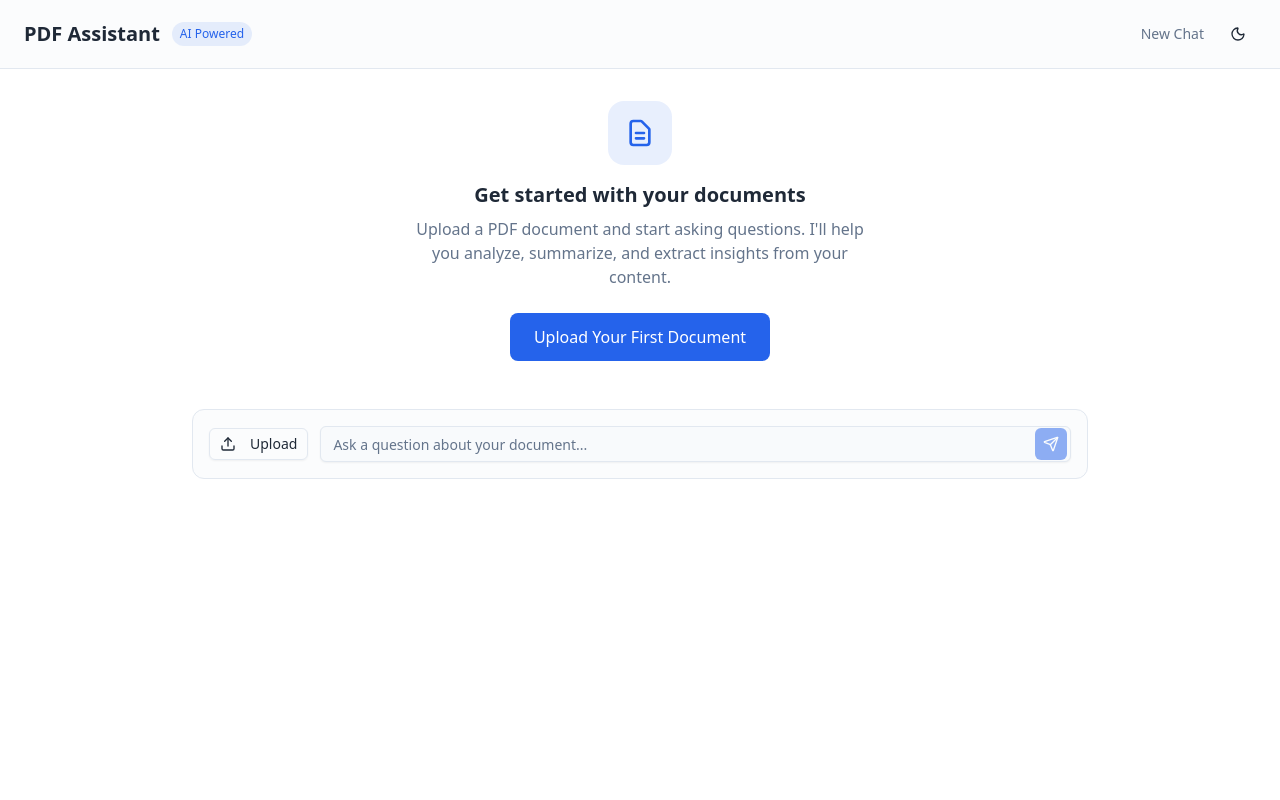
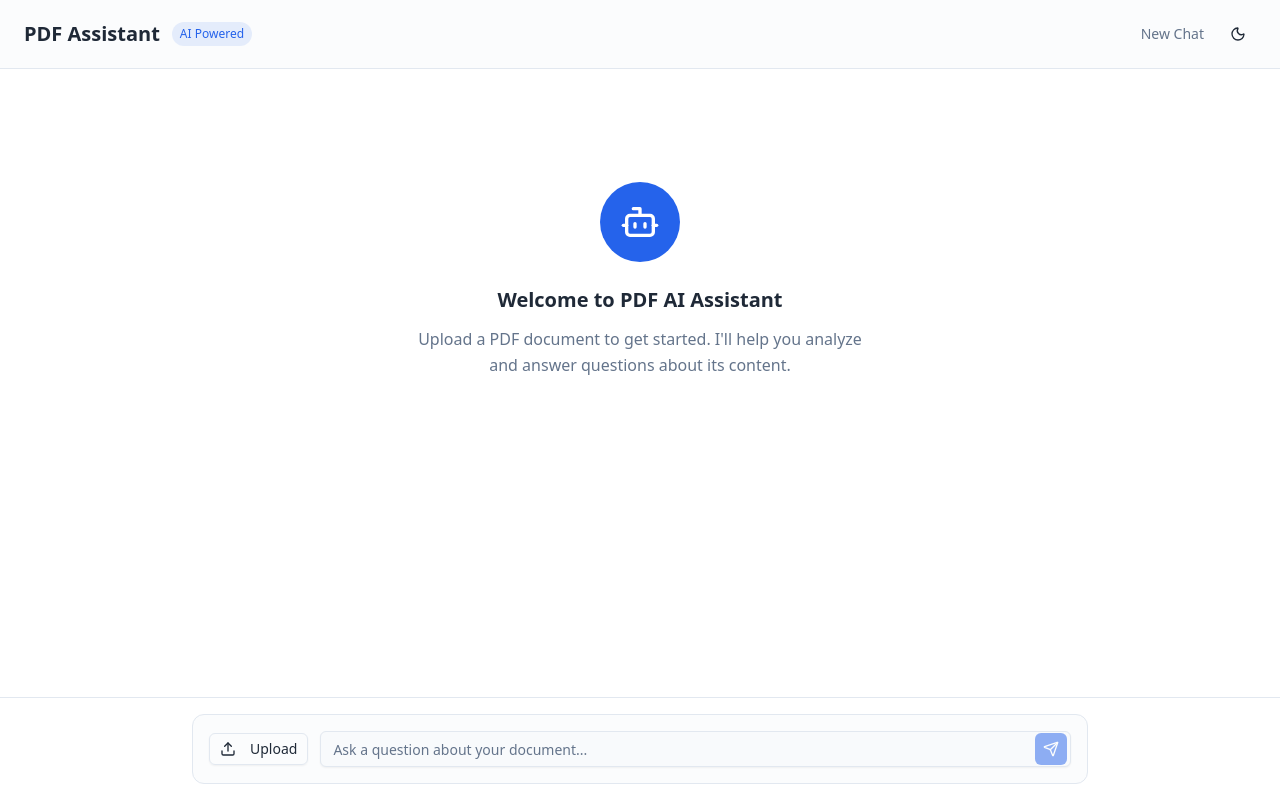
Before and after one commit to Akashbains10/pdf-assistant, a Next.js app in the folder client/: page / in a window 1280 px wide. Built offline with nearby package versions, Linux system fonts and the light colour scheme.

Commit message:
worked on the chat ui

```diff
--- a/client/app/page.tsx
+++ b/client/app/page.tsx
@@ -13,7 +13,7 @@ export default function Home() {
 
   return (
     <div className="min-h-screen bg-background text-foreground">
-      <header className="border-b border-border bg-card/50 backdrop-blur-sm">
+      <header className="fixed inset-x-0 top-0 z-50 border-b border-border bg-card/50 backdrop-blur-sm">
         <div className="px-6 py-4">
           <div className="flex items-center justify-between">
             <div className="flex items-center space-x-3">
@@ -33,7 +33,7 @@ export default function Home() {
         </div>
       </header>
 
-      <main className="flex-1">
+      <main className="flex-1 pt-20">
         <ChatInterface key={chatKey} />
       </main>
     </div>
--- a/client/components/chat-interface.tsx
+++ b/client/components/chat-interface.tsx
@@ -5,6 +5,10 @@ import { ChatMessage } from "./chat-message"
 import { TypingIndicator } from "./typing-indicator"
 import { MessageInput } from "./message-input"
 import { UploadModal } from "./upload-modal"
+import { ScrollArea } from "@/components/ui/scroll-area"
+import { useEffect, useRef } from "react";
+import { Bot } from "lucide-react"
+
 
 interface Message {
   id: string
@@ -27,6 +31,18 @@ export function ChatInterface() {
   const [isLoading, setIsLoading] = useState(false)
   const [showUploadModal, setShowUploadModal] = useState(false)
   const [uploadedFile, setUploadedFile] = useState<File | null>(null)
+  const bottomRef = useRef<HTMLDivElement | null>(null)
+
+  const scrollToBottom = () => bottomRef.current?.scrollIntoView({ behavior: "smooth" });
+
+  const isProcessingPDF = false; // Placeholder for PDF processing state
+
+  useEffect(() => {
+    const timeout = setTimeout(() => {
+      scrollToBottom();
+    }, 100);
+    return () => clearTimeout(timeout);
+  }, [messages, isLoading])
 
   const handleSendMessage = async () => {
     if (!inputValue.trim()) return
@@ -67,54 +83,90 @@ export function ChatInterface() {
         role: "assistant",
         timestamp: new Date(),
       }
-      setMessages((prev) => [...prev, successMessage])
+      // setMessages((prev) => [...prev, successMessage])
     }
   }
 
   return (
-    <div className="flex flex-col h-full">
+    <div className="relative min-h-[calc(100vh-5rem)]">
       {messages.length === 1 && !uploadedFile && (
-        <div className="flex-1 flex items-center justify-center p-8">
-          <div className="text-center max-w-md">
-            <div className="w-16 h-16 bg-primary/10 rounded-2xl flex items-center justify-center mx-auto mb-4">
-              <svg className="w-8 h-8 text-primary" fill="none" stroke="currentColor" viewBox="0 0 24 24">
-                <path
-                  strokeLinecap="round"
-                  strokeLinejoin="round"
-                  strokeWidth={2}
-                  d="M9 12h6m-6 4h6m2 5H7a2 2 0 01-2-2V5a2 2 0 012-2h5.586a1 1 0 01.707.293l5.414 5.414a1 1 0 01.293.707V19a2 2 0 01-2 2z"
-                />
-              </svg>
+        // <div className="flex items-center justify-center p-8">
+        //   <div className="text-center max-w-md">
+        //     <div className="w-16 h-16 bg-primary/10 rounded-2xl flex items-center justify-center mx-auto mb-4">
+        //       <svg className="w-8 h-8 text-primary" fill="none" stroke="currentColor" viewBox="0 0 24 24">
+        //         <path
+        //           strokeLinecap="round"
+        //           strokeLinejoin="round"
+        //           strokeWidth={2}
+        //           d="M9 12h6m-6 4h6m2 5H7a2 2 0 01-2-2V5a2 2 0 012-2h5.586a1 1 0 01.707.293l5.414 5.414a1 1 0 01.293.707V19a2 2 0 01-2 2z"
+        //         />
+        //       </svg>
+        //     </div>
+        //     <h2 className="text-xl font-semibold text-foreground mb-2">Get started with your documents</h2>
+        //     <p className="text-muted-foreground mb-6">
+        //       Upload a PDF document and start asking questions. I&apos;ll help you analyze, summarize, and extract insights
+        //       from your content.
+        //     </p>
+        //     <button
+        //       onClick={() => setShowUploadModal(true)}
+        //       className="bg-primary hover:bg-primary/90 text-primary-foreground px-6 py-3 rounded-lg font-medium transition-colors"
+        //     >
+        //       Upload Your First Document
+        //     </button>
+        //   </div>
+        // </div>
+        <div className="flex items-center justify-center h-full min-h-[400px]">
+          <div className="text-center space-y-6 max-w-md">
+            <div className="w-20 h-20 bg-primary rounded-full flex items-center justify-center mx-auto">
+              <Bot className="w-10 h-10 text-primary-foreground" />
             </div>
-            <h2 className="text-xl font-semibold text-foreground mb-2">Get started with your documents</h2>
-            <p className="text-muted-foreground mb-6">
-              Upload a PDF document and start asking questions. I'll help you analyze, summarize, and extract insights
-              from your content.
+            <div className="space-y-3">
+              <h3 className="text-xl font-semibold">
+                {uploadedFile
+                  ? isProcessingPDF
+                    ? "Processing your PDF..."
+                    : "Ready to help!"
+                  : "Welcome to PDF AI Assistant"}
+              </h3>
+              <p className="text-muted-foreground leading-relaxed">
+                {uploadedFile
+                  ? isProcessingPDF
+                    ? "Please wait while I analyze your document. Once complete, you can ask questions about the content."
+                    : "I can answer questions about your PDF document. Try asking about specific topics, summaries, or details from the content."
+                  : "Upload a PDF document to get started. I'll help you analyze and answer questions about its content."}
               </p>
-            <button
-              onClick={() => setShowUploadModal(true)}
-              className="bg-primary hover:bg-primary/90 text-primary-foreground px-6 py-3 rounded-lg font-medium transition-colors"
-            >
-              Upload Your First Document
-            </button>
+            </div>
+            {uploadedFile && !isProcessingPDF && (
+              <div className="space-y-3">
+                <p className="text-sm font-medium">Example questions:</p>
+                <div className="space-y-2 text-sm text-muted-foreground">
+                  <p>• "What is this document about?"</p>
+                  <p>• "Summarize the main points"</p>
+                  <p>• "Find information about [topic]"</p>
+                </div>
+              </div>
+            )}
           </div>
         </div>
       )}
 
       {(messages.length > 1 || uploadedFile) && (
-        <div className="flex-1 overflow-hidden">
+        <div className="pb-28">
           <div className="h-full flex flex-col">
-            <div className="flex-1 overflow-y-auto px-6 py-4 space-y-4">
+            <ScrollArea className="h-full">
+              <div className="px-6 py-4 space-y-4">
                 {messages.map((message) => (
                   <ChatMessage key={message.id} message={message} />
                 ))}
                 {isLoading && <TypingIndicator />}
+                <div ref={bottomRef} />
               </div>
+            </ScrollArea>
           </div>
         </div>
       )}
 
-      <div className="border-border p-4">
+      <div className="fixed inset-x-0 bottom-0 border-t border-border bg-background p-4 z-50">
         <div className="max-w-4xl mx-auto">
           <MessageInput
             inputValue={inputValue}
--- /dev/null
+++ b/client/components/ui/scroll-area.tsx
@@ -0,0 +1,56 @@
+import * as React from "react"
+import * as ScrollAreaPrimitive from "@radix-ui/react-scroll-area"
+
+import { cn } from "@/lib/utils"
+
+function ScrollArea({
+  className,
+  children,
+  ...props
+}: React.ComponentProps<typeof ScrollAreaPrimitive.Root>) {
+  return (
+    <ScrollAreaPrimitive.Root
+      data-slot="scroll-area"
+      className={cn("relative", className)}
+      {...props}
+    >
+      <ScrollAreaPrimitive.Viewport
+        data-slot="scroll-area-viewport"
+        className="focus-visible:ring-ring/50 size-full rounded-[inherit] transition-[color,box-shadow] outline-none focus-visible:ring-[3px] focus-visible:outline-1 scroll-smooth"
+      >
+        {children}
+      </ScrollAreaPrimitive.Viewport>
+      <ScrollBar />
+      <ScrollAreaPrimitive.Corner />
+    </ScrollAreaPrimitive.Root>
+  )
+}
+
+function ScrollBar({
+  className,
+  orientation = "vertical",
+  ...props
+}: React.ComponentProps<typeof ScrollAreaPrimitive.ScrollAreaScrollbar>) {
+  return (
+    <ScrollAreaPrimitive.ScrollAreaScrollbar
+      data-slot="scroll-area-scrollbar"
+      orientation={orientation}
+      className={cn(
+        "flex touch-none p-px transition-colors select-none",
+        orientation === "vertical" &&
+          "h-full w-2.5 border-l border-l-transparent",
+        orientation === "horizontal" &&
+          "h-2.5 flex-col border-t border-t-transparent",
+        className
+      )}
+      {...props}
+    >
+      <ScrollAreaPrimitive.ScrollAreaThumb
+        data-slot="scroll-area-thumb"
+        className="bg-border relative flex-1 rounded-full"
+      />
+    </ScrollAreaPrimitive.ScrollAreaScrollbar>
+  )
+}
+
+export { ScrollArea, ScrollBar }
--- a/client/package.json
+++ b/client/package.json
@@ -10,6 +10,7 @@
   },
   "dependencies": {
     "@clerk/nextjs": "^6.31.4",
+    "@radix-ui/react-scroll-area": "^1.2.10",
     "@radix-ui/react-slot": "^1.2.3",
     "class-variance-authority": "^0.7.1",
     "clsx": "^2.1.1",
```
Also changed, not shown: 1 other file (tests, documents, lock files or other folders). Lines whose indentation alone changed are shown as unchanged.
